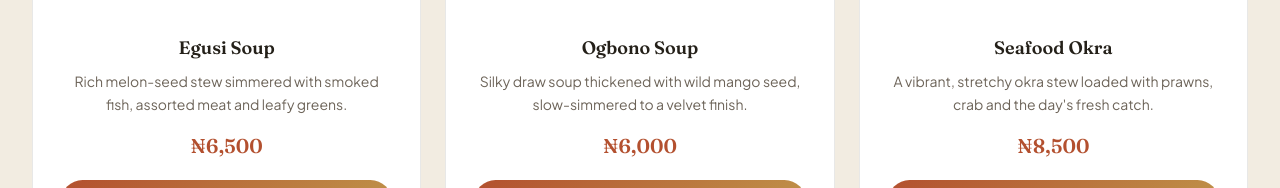
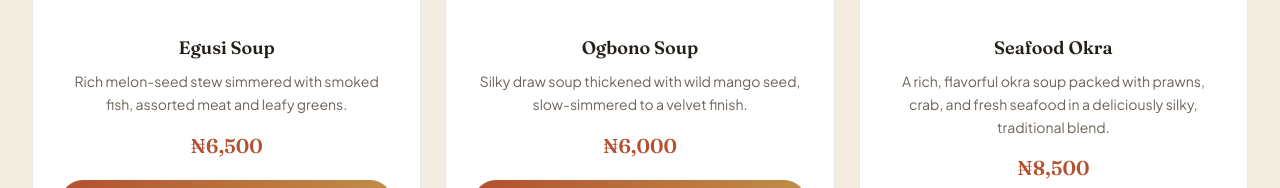
Before and after one commit to etherforge2/Zylo-soup-delivery-, a React (Vite) app: page / in a window 1280 px wide. Shown: the part 4232-4420 px from the top of the page. Built offline with nearby package versions, Linux system fonts and the light colour scheme.

Commit message:
Update App.jsx

```diff
--- a/src/App.jsx
+++ b/src/App.jsx
@@ -39,8 +39,8 @@ const SOUPS = [
   price: 8500,
   from: "#4E8F72",
   to: "#1F4A3B",
-  img: "https://i.imgur.com/8vKzL2P.jpeg",
-  desc: "A vibrant, stretchy okra stew loaded with prawns, crab and the day's fresh catch."
+  img: "https://images.unsplash.com/photo-1604908176997-431c1a0b8e7b",
+  desc: "A rich, flavorful okra soup packed with prawns, crab, and fresh seafood in a deliciously silky, traditional blend."
 },
   { id: "afang", name: "Afang Soup", initial: "A", price: 9000, from: "#5C8A3E", to: "#233F16",
     img: wc("Afang soup and pounded yam 01.jpg"),
```
